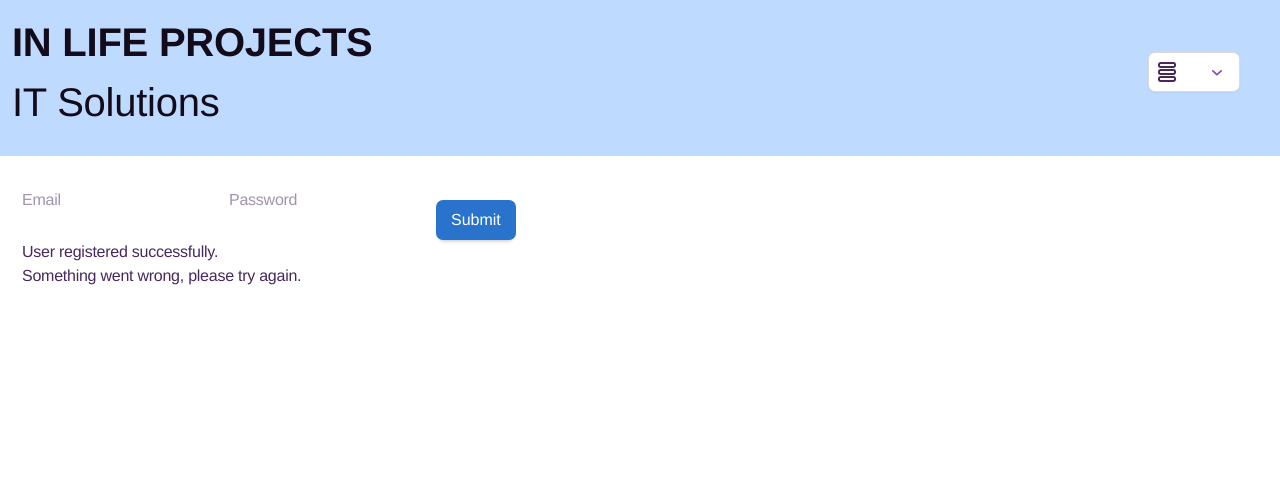
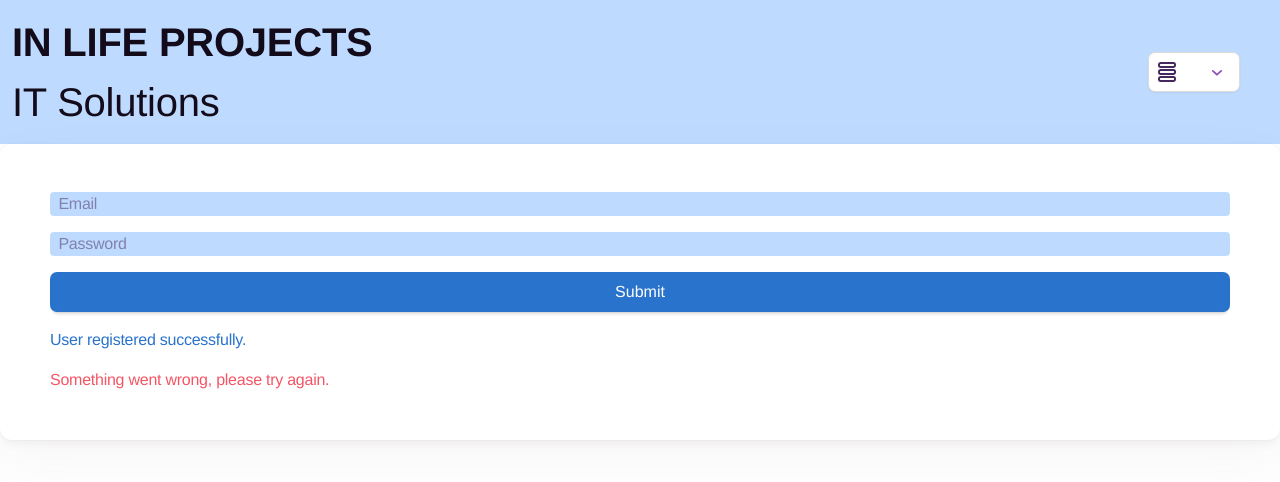
Before and after one commit to OhMyLaia/In-Life-Employee-Finder, a Vue app: page /register in a window 1280 px wide. Shown: the top 482 px of the page. Built offline with nearby package versions, Linux system fonts and the light colour scheme; a web font is replaced by a local one.

Commit message:
fixed horizontal scroll on navbar

```diff
--- a/src/components/Navbar.vue
+++ b/src/components/Navbar.vue
@@ -11,8 +11,8 @@ const isActiveLink = (routePath: string) => {
 </script>
 
 <template>
-
-    <nav class="columns is-vcentered is-mobile is-variable bg-blue-200 p-3 is-full">
+    <section class="bg-blue-200 p-3">
+        <nav class="columns is-vcentered is-mobile">
             <div class="column">
                 <h1 class="is-size-4-mobile
                 is-size-2-tablet
@@ -39,8 +39,8 @@ const isActiveLink = (routePath: string) => {
                             isActiveLink('/') ?
                             'has-text-weight-bold has-text-black'
                             :
-                            'has-text-black',
-                    ]" class="dropdown-item ml-5">
+                            'has-text-black']"
+                                class="dropdown-item ml-5">
                             <span class="
                             is-size-6-mobile
                             is-size-3-tablet
@@ -51,8 +51,8 @@ const isActiveLink = (routePath: string) => {
                             isActiveLink('/finder') ?
                             'has-text-weight-bold has-text-black'
                             :
-                            'has-text-black',
-                    ]" class="dropdown-item ml-5">
+                            'has-text-black']"
+                        class="dropdown-item ml-5">
                             <span class="
                             is-size-6-mobile
                             is-size-3-tablet
@@ -63,8 +63,8 @@ const isActiveLink = (routePath: string) => {
                             isActiveLink('/staff-manager') ?
                             'has-text-weight-bold has-text-black'
                             :
-                            'has-text-black',
-                    ]" class="dropdown-item ml-5">
+                            'has-text-black']"
+                            class="dropdown-item ml-5">
                             <span class="
                             is-size-6-mobile
                             is-size-3-tablet
@@ -75,12 +75,8 @@ const isActiveLink = (routePath: string) => {
                     </div>
                 </div>
             </div>
-
-
-
-
-
         </nav>
+    </section>
 </template>
 
 <style lang="css" scoped>
--- a/src/style.css
+++ b/src/style.css
@@ -1 +1,6 @@
 @import "tailwindcss";
+
+body {
+    max-height: 100vh;
+    max-width: 100vw;
+}
--- a/src/views/SignHomeView.vue
+++ b/src/views/SignHomeView.vue
@@ -6,5 +6,4 @@
     <RouterLink to="/home"></RouterLink>
     <RouterLink to="/login"></RouterLink>
     <RouterLink to="/register"></RouterLink>
-
 </template>
--- a/src/views/firebase-auth/RegisterView.vue
+++ b/src/views/firebase-auth/RegisterView.vue
@@ -88,24 +88,24 @@ const showAuthMessage = (authParam: AuthError) => {
 </script>
 
 <template>
-    <div class="box">
-        <div>
-            <input type="email" placeholder="Email" v-model="email">
-            <input type="password" placeholder="Password" v-model="password">
+    <div class="box is-floating is-flex">
+        <div class="column is-flex is-flex-direction-column m-2">
+            <input class="m-2 bg-blue-200 rounded" type="email" placeholder="  Email" v-model="email">
+            <input class="m-2 bg-blue-200 rounded" type="password" placeholder="  Password" v-model="password">
 
             <GenericButton :text="'Submit'"
-            :class="'button is-info mt-3'"
+            :class="'button is-info m-2'"
             @click="handleRegisterUser" />
 
             <p v-if="SignStatus.success">
                 <GenericInfoSpan
                 :text="showStatusMessage(SignStatus.success)"
-                class="text-is-info" />
+                class="has-text-info m-2" />
             </p>
             <p v-if="SignStatus.failure">
                 <GenericInfoSpan
                 :text="showAuthMessage(error)"
-                class="text-is-danger"
+                class="has-text-danger m-2"
                 />
             </p>
         </div>
```
Lines whose indentation alone changed are shown as unchanged.
